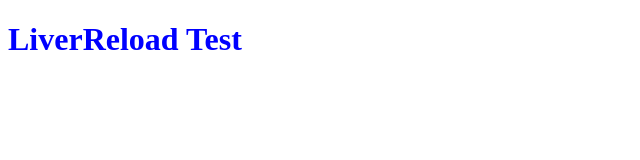
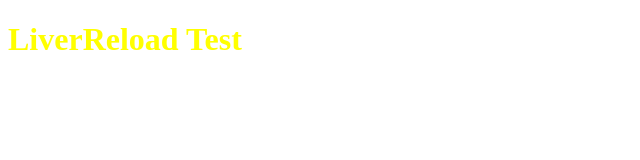
Before and after one commit to programmeratwork/articles-examples, a website: page gulp/livereload/test.html in a window 1280 px wide. Shown: the whole page, without its empty margins (0-640 px from the left). Drawn offline with Linux system fonts and the light colour scheme.

Commit message:
Gulp livereload tests

```diff
--- a/gulp/livereload/sass/screen.scss
+++ b/gulp/livereload/sass/screen.scss
@@ -1,4 +1,4 @@
-$resaltado: blue;
+$resaltado: yellow;
 
 h1 {
   color: $resaltado;
--- a/gulp/livereload/test.html
+++ b/gulp/livereload/test.html
@@ -2,6 +2,7 @@
 <html>
   <head>
     <link rel="stylesheet" type="text/css" href="css/screen.css">
+    <script src="http://localhost:35729/livereload.js"></script>
   </head>
   <body>
     <h1>LiverReload Test</h1>
```
Also changed, not shown: gulp/livereload/css/screen.css, 1 other file.
